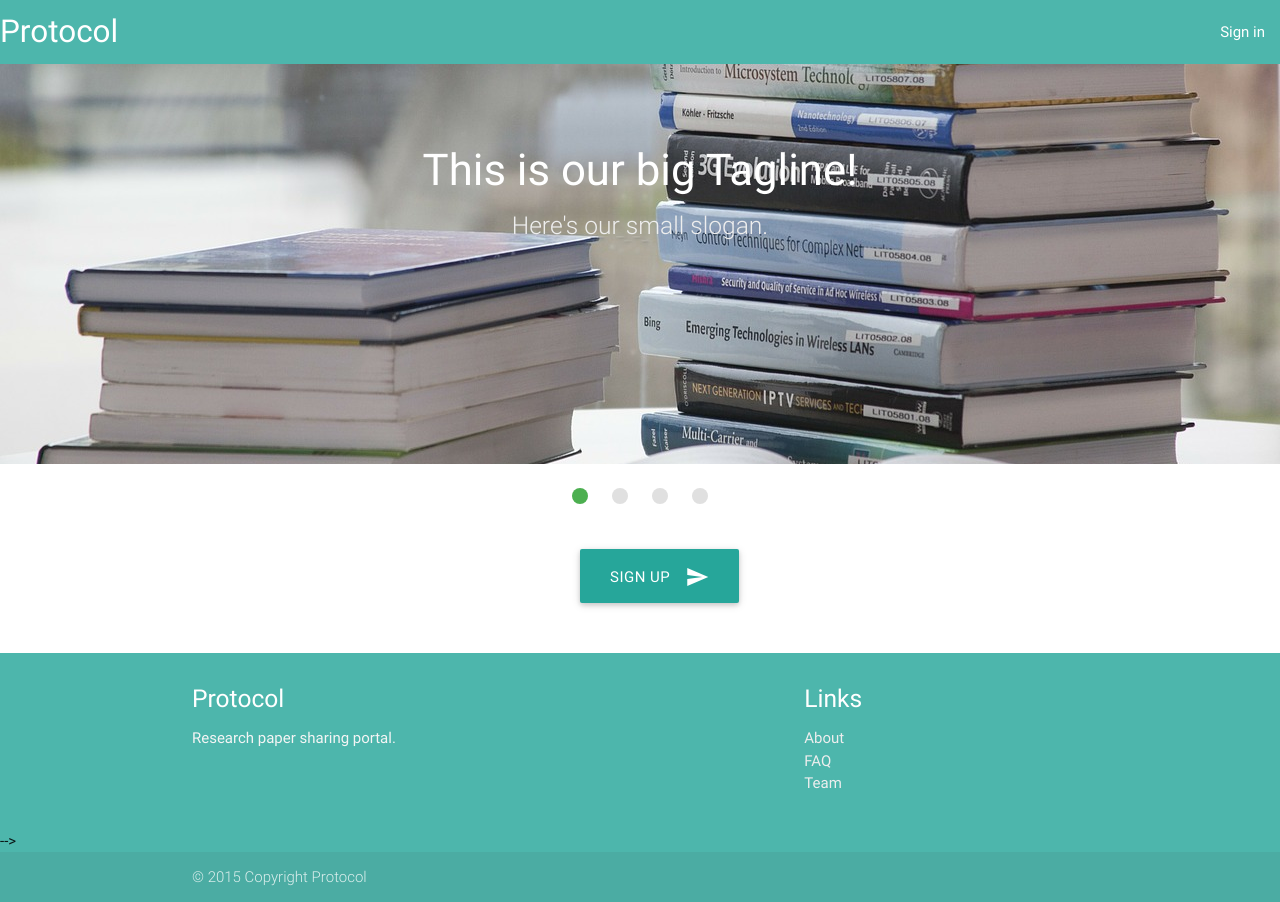
After one commit to cjamadagni/Protocol, a Django app: page / in a window 1280 px wide. The commit adds this page. Run offline with Django 3.2, Linux system fonts and the light colour scheme; some libraries are stand-ins or nearby versions.

Commit message:
Static changes. Profile page left

```diff
--- a/dbms/templates/Signup.html
+++ b/dbms/templates/Signup.html
@@ -120,5 +120,7 @@ $.ajaxSetup({
 
 
 
+
+
  </body>
  </html>
--- /dev/null
+++ b/dbms/templates/homepage.html
@@ -0,0 +1,149 @@
+<html>
+
+<head>
+<title>Protocol</title>
+</head>
+
+   <!--Import Google Icon Font-->
+      <link href="http://fonts.googleapis.com/icon?family=Material+Icons" rel="stylesheet">
+      <!--Import materialize.css-->
+      <link type="text/css" rel="stylesheet" href="/static/css/materialize.min.css"  media="screen,projection"/>
+
+      <!--Let browser know website is optimized for mobile-->
+      <meta name="viewport" content="width=device-width, initial-scale=1.0"/>
+
+      </head>
+
+<body>
+
+	<script type="text/javascript" src="https://code.jquery.com/jquery-2.1.1.min.js"> </script>
+    <script type="text/javascript" src="/static/js/materialize.min.js"> </script>
+    <script type="text/javascript">
+        $(document).ready(function(){
+      $('.slider').slider({full_width: true});
+    });
+    </script>
+     <!-- NAV BAR -->
+    <nav>
+	    <div class="nav-wrapper teal lighten-2">
+	      <a href="#" class="brand-logo">Protocol</a>
+	      <ul id="nav-mobile" class="right hide-on-med-and-down">
+	        <li><a href="/signingin/">Sign in</a></li>
+
+	       </ul>
+	    </div>
+    </nav>
+
+    <!--<div class="slider">
+    <ul class="slides">
+      <li>
+        <img src="http://lorempixel.com/580/250/nature/1">
+        <div class="caption center-align">
+          <h3>This is our big Tagline!</h3>
+          <h5 class="light grey-text text-lighten-3">Here's our small slogan.</h5>
+        </div>
+      </li>
+      <li>
+        <img src="http://lorempixel.com/580/250/nature/2">
+        <div class="caption left-align">
+          <h3>Left Aligned Caption</h3>
+          <h5 class="light grey-text text-lighten-3">Here's our small slogan.</h5>
+        </div>
+      </li>
+      <li>
+        <img src="http://lorempixel.com/580/250/nature/3">
+        <div class="caption right-align">
+          <h3>Right Aligned Caption</h3>
+          <h5 class="light grey-text text-lighten-3">Here's our small slogan.</h5>
+        </div>
+      </li>
+      <li>
+        <img src="http://lorempixel.com/580/250/nature/4">
+        <div class="caption center-align">
+          <h3>This is our big Tagline!</h3>
+          <h5 class="light grey-text text-lighten-3">Here's our small slogan.</h5>
+        </div>
+      </li>
+    </ul>
+  </div> -->
+
+    <!-- Image Slider -->
+    <div class="slider">
+    <ul class="slides">
+      <li>
+        <img src="/static/images/img5.jpg">
+        <div class="caption center-align">
+          <h3>This is our big Tagline!</h3>
+          <h5 class="light grey-text text-lighten-3">Here's our small slogan.</h5>
+        </div>
+      </li>
+      <li>
+        <img src="/static/images/img2.png">
+        <div class="caption left-align">
+          <h3>Left Aligned Caption</h3>
+          <h5 class="light grey-text text-lighten-3">Here's our small slogan.</h5>
+        </div>
+      </li>
+      <li>
+        <img src="/static/images/img3.jpg">
+        <div class="caption right-align">
+          <h3>Right Aligned Caption</h3>
+          <h5 class="light grey-text text-lighten-3">Here's our small slogan.</h5>
+        </div>
+      </li>
+      <li>
+        <img src="/static/images/img1.jpg">
+        <div class="caption center-align">
+          <h3>This is our big Tagline!</h3>
+          <h5 class="light grey-text text-lighten-3">Here's our small slogan.</h5>
+        </div>
+      </li>
+    </ul>
+  </div>
+
+   <!-- Redirect to signup paper -->
+
+    <form action="/signingup/">
+
+    	<div style="margin-top:45px; margin-left:580px;">
+    		<button class="waves-effect waves-light btn-large" type="submit" name="action">Sign up
+    			<i class="material-icons right">send</i>
+  			</button>
+  		</div>
+
+  	</form>
+
+
+  	<!--FOOTER-->
+  	   <footer class="page-footer teal lighten-2" style = "margin-top:50px;">
+          <div class="container">
+            <div class="row">
+              <div class="col l6 s12">
+                <h5 class="white-text">Protocol</h5>
+                <p class="grey-text text-lighten-4">Research paper sharing portal.</p>
+              </div>
+              <div class="col l4 offset-l2 s12">
+                <h5 class="white-text">Links</h5>
+                <ul>
+                  <li><a class="grey-text text-lighten-3" href="#!">About</a></li>
+                  <li><a class="grey-text text-lighten-3" href="#!">FAQ</a></li>
+                  <li><a class="grey-text text-lighten-3" href="#!">Team</a></li>
+
+                </ul>
+              </div>
+            </div>
+          </div> -->
+          <div class="footer-copyright">
+            <div class="container">
+            © 2015 Copyright Protocol
+            <a class="grey-text text-lighten-4 right" href="#!"></a>
+            </div>
+          </div>
+        </footer>
+
+
+
+
+
+</body>
+</html>
--- a/dbms/templates/main.html
+++ b/dbms/templates/main.html
@@ -100,5 +100,7 @@ $.ajaxSetup({
 
 
 
+
+
  </body>
  </html>
--- a/dbms/urls.py
+++ b/dbms/urls.py
@@ -16,6 +16,7 @@ urlpatterns = patterns('',
 
     url(r'^admin/', include(admin.site.urls)),
     url(r'^signingin/',lnch),
+    url(r'^$',startup),
     url(r'^signup/$',signup),
     url(r'^signin/$',signin),
     url(r'^check/$',check),
--- a/dbms/views.py
+++ b/dbms/views.py
@@ -35,6 +35,12 @@ def lnch(request):
     response = render(request, 'main.html')
     response.set_cookie('id', cookie_value)
     return response
+
+#Added by me
+def startup(request):
+    response = render(request, 'homepage.html')
+    return response
+
 
 #Added by me
 def sign_up(request):
```
Also changed, not shown: dbms/templates/allpapers.html (+30 -1 lines), dbms/templates/profilehome.html (+27 -0 lines), dbms/templates/searchedpapers.html (+27 -0 lines), static/images/img1.jpg (added), static/images/img1.png (added), static/images/img2.jpg (added), static/images/img2.png (added), static/images/img3.jpg (added), static/images/img4.jpg (added), static/images/img5.jpg (added).
